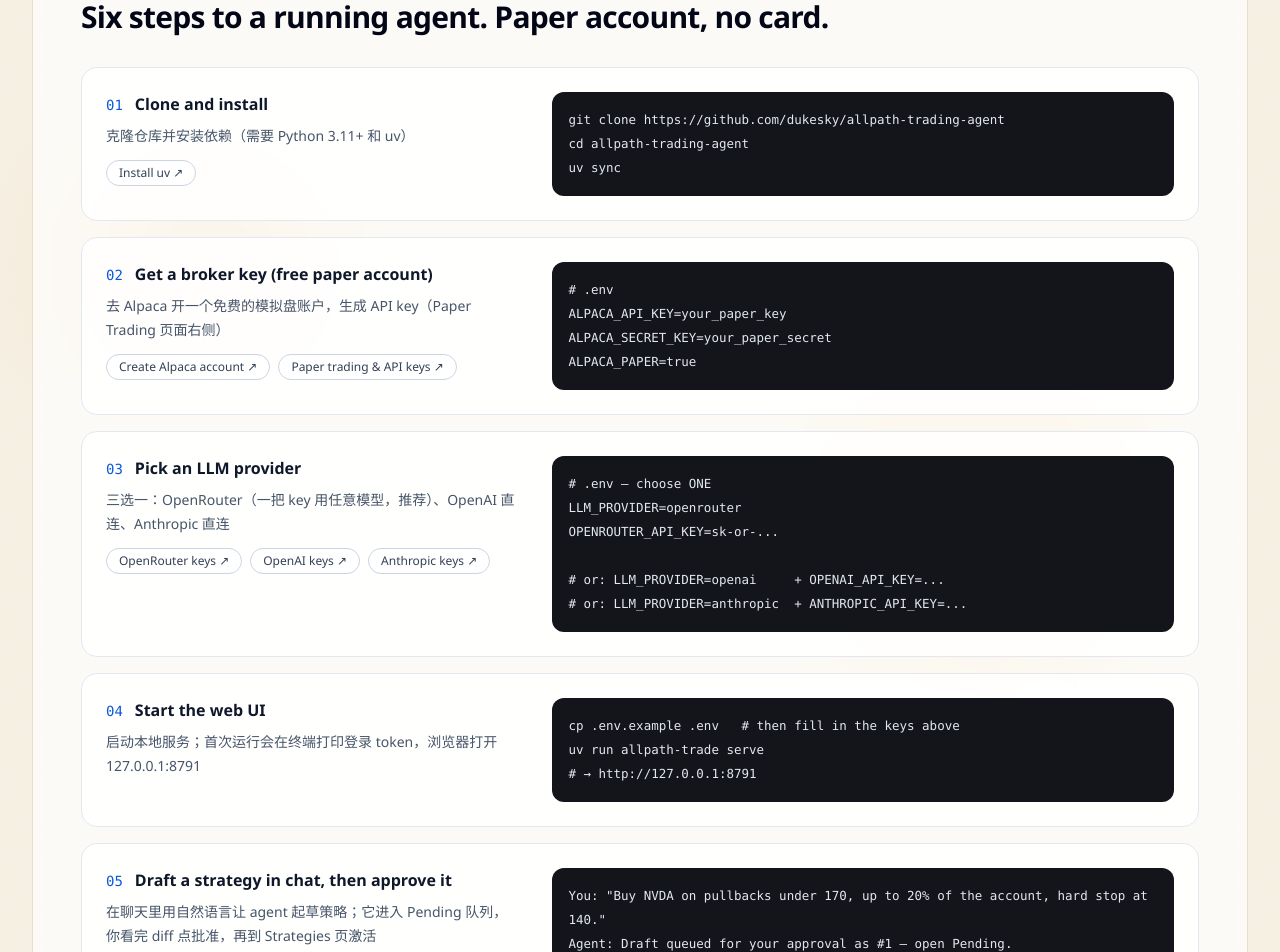
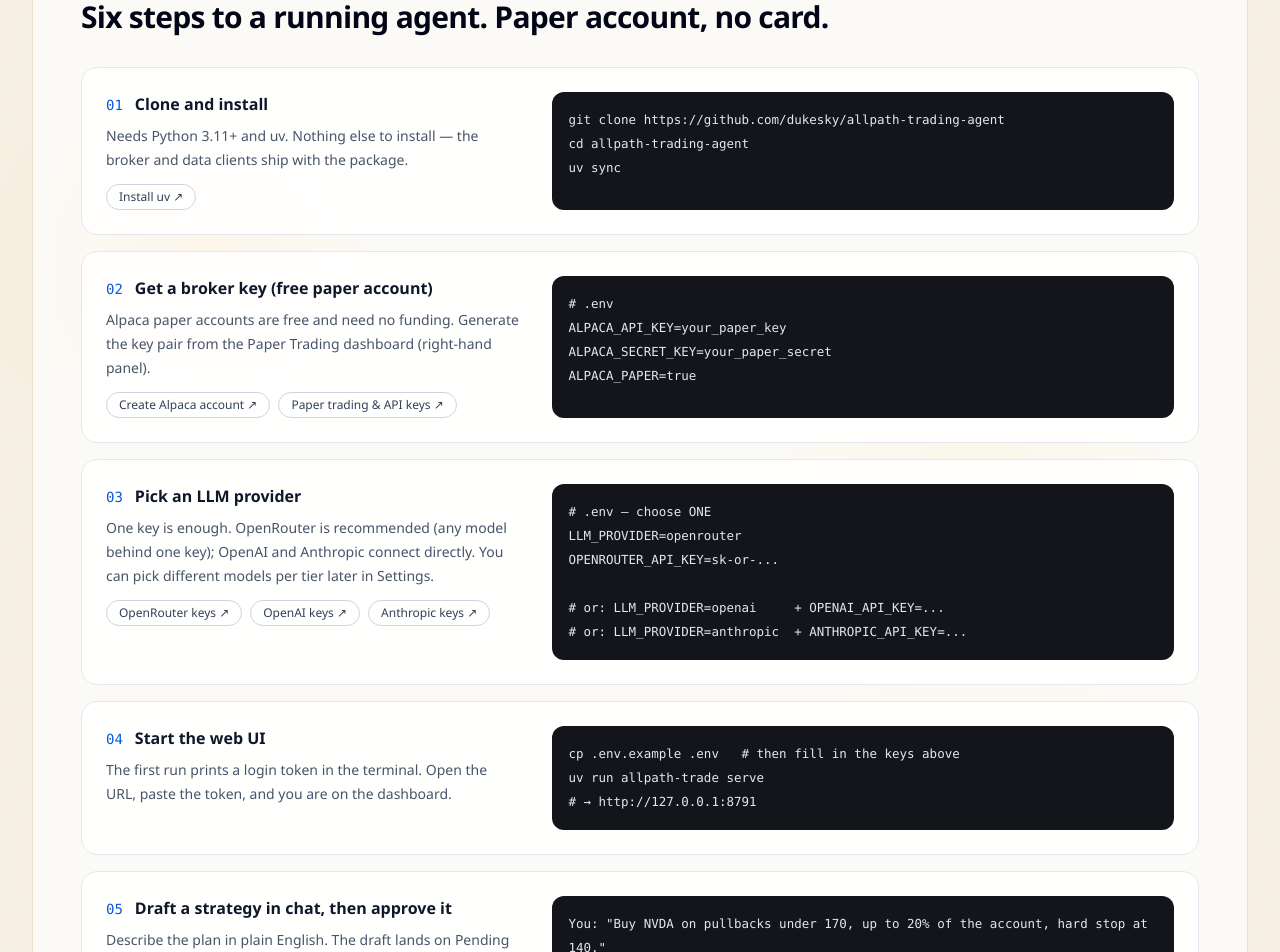
Before and after one commit to dukesky/Allpath, a Next.js app: page /trading in a window 1280 px wide. Shown: the part 3460-4412 px from the top of the page. Built offline with nearby package versions, Linux system fonts and the light colour scheme.

Commit message:
trading page: quick-start hints in English
Co-Authored-By: Claude Opus 5 <noreply@anthropic.com>

```diff
--- a/app/trading/page.tsx
+++ b/app/trading/page.tsx
@@ -62,13 +62,13 @@ const GUARANTEES = [
 const STEPS = [
   {
     title: "Clone and install",
-    zh: "克隆仓库并安装依赖（需要 Python 3.11+ 和 uv）",
+    hint: "Needs Python 3.11+ and uv. Nothing else to install — the broker and data clients ship with the package.",
     code: "git clone https://github.com/dukesky/allpath-trading-agent\ncd allpath-trading-agent\nuv sync",
     links: [{ label: "Install uv", href: "https://docs.astral.sh/uv/getting-started/installation/" }]
   },
   {
     title: "Get a broker key (free paper account)",
-    zh: "去 Alpaca 开一个免费的模拟盘账户，生成 API key（Paper Trading 页面右侧）",
+    hint: "Alpaca paper accounts are free and need no funding. Generate the key pair from the Paper Trading dashboard (right-hand panel).",
     code: "# .env\nALPACA_API_KEY=your_paper_key\nALPACA_SECRET_KEY=your_paper_secret\nALPACA_PAPER=true",
     links: [
       { label: "Create Alpaca account", href: "https://app.alpaca.markets/signup" },
@@ -77,7 +77,7 @@ const STEPS = [
   },
   {
     title: "Pick an LLM provider",
-    zh: "三选一：OpenRouter（一把 key 用任意模型，推荐）、OpenAI 直连、Anthropic 直连",
+    hint: "One key is enough. OpenRouter is recommended (any model behind one key); OpenAI and Anthropic connect directly. You can pick different models per tier later in Settings.",
     code: "# .env — choose ONE\nLLM_PROVIDER=openrouter\nOPENROUTER_API_KEY=sk-or-...\n\n# or: LLM_PROVIDER=openai     + OPENAI_API_KEY=...\n# or: LLM_PROVIDER=anthropic  + ANTHROPIC_API_KEY=...",
     links: [
       { label: "OpenRouter keys", href: "https://openrouter.ai/settings/keys" },
@@ -87,19 +87,19 @@ const STEPS = [
   },
   {
     title: "Start the web UI",
-    zh: "启动本地服务；首次运行会在终端打印登录 token，浏览器打开 127.0.0.1:8791",
+    hint: "The first run prints a login token in the terminal. Open the URL, paste the token, and you are on the dashboard.",
     code: "cp .env.example .env   # then fill in the keys above\nuv run allpath-trade serve\n# → http://127.0.0.1:8791",
     links: []
   },
   {
     title: "Draft a strategy in chat, then approve it",
-    zh: "在聊天里用自然语言让 agent 起草策略；它进入 Pending 队列，你看完 diff 点批准，再到 Strategies 页激活",
+    hint: "Describe the plan in plain English. The draft lands on Pending as a diff; approve it, then activate it on the Strategies page so the sentinel starts watching.",
     code: "You: \"Buy NVDA on pullbacks under 170, up to 20% of the account, hard stop at 140.\"\nAgent: Draft queued for your approval as #1 — open Pending.\n# Approve on Pending → Activate on the Strategies page → the sentinel starts watching",
     links: []
   },
   {
     title: "Take it with you (optional)",
-    zh: "Settings 里配置 ntfy 手机推送或 Telegram，触发/成交/复盘报告和一键审批链接直达手机",
+    hint: "Push via ntfy or pair a Telegram bot in Settings. Triggers, fills, nightly reports, and one-tap approve links reach your phone.",
     code: "Settings → Push notifications (ntfy)  or  Settings → Telegram\n# triggers, fills, nightly reports and approve links on your phone",
     links: [
       { label: "ntfy app", href: "https://ntfy.sh/" },
@@ -290,7 +290,7 @@ export default function TradingPage() {
                     <span className="font-mono text-sm text-primary">{String(i + 1).padStart(2, "0")}</span>
                     <p className="text-base font-semibold text-slate-900">{s.title}</p>
                   </div>
-                  <p className="mt-2 text-sm leading-6 text-slate-600">{s.zh}</p>
+                  <p className="mt-2 text-sm leading-6 text-slate-600">{s.hint}</p>
                   {s.links.length > 0 && (
                     <div className="mt-3 flex flex-wrap gap-2">
                       {s.links.map((l) => (
@@ -318,7 +318,7 @@ export default function TradingPage() {
             <a className="font-medium text-primary underline-offset-2 hover:underline" href={`${GITHUB}#readme`}>
               README
             </a>{" "}
-            (English and 中文). Live trading is a deliberate <code className="font-mono text-xs">.env</code> change,
+            (English and Chinese). Live trading is a deliberate <code className="font-mono text-xs">.env</code> change,
             never the default.
           </p>
         </section>
```
